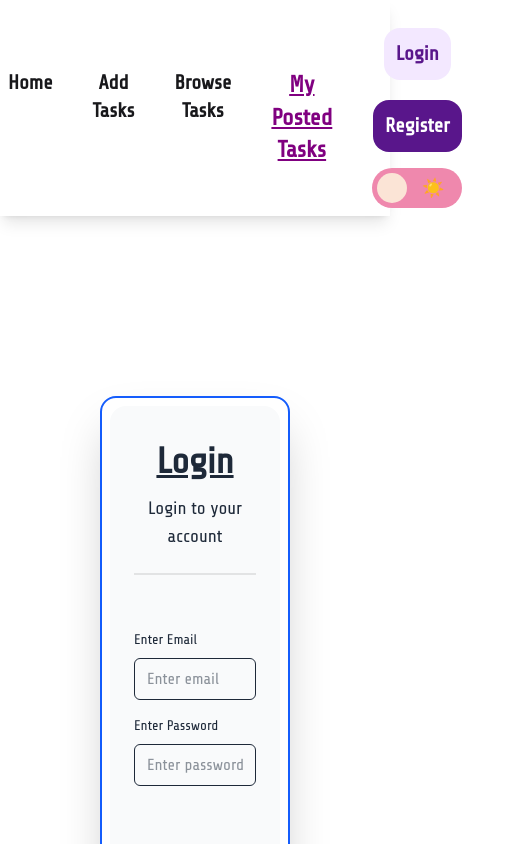
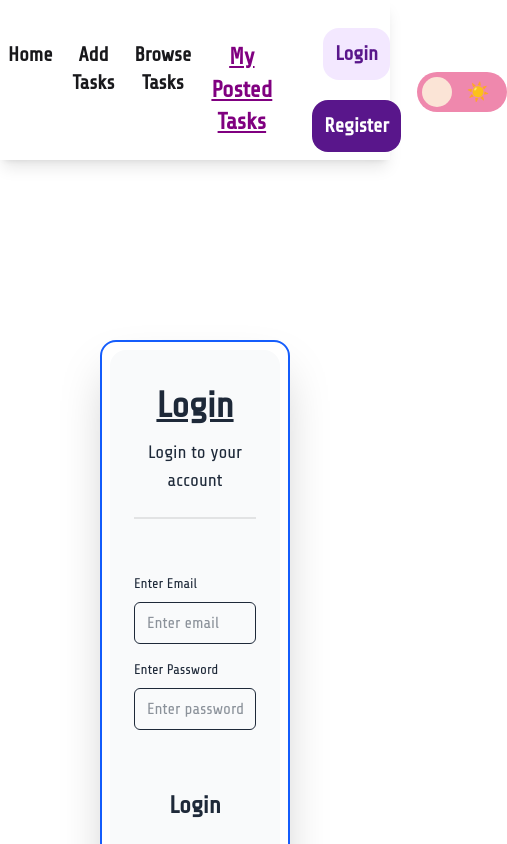
Before and after one commit to nusratmomita/TechGigs_Client, a React (Vite) app: page /login in a window 390 px wide. Shown: the top 844 px of the page, 507 px wide, since content can reach past the window. Built offline with nearby package versions, Linux system fonts and the light colour scheme; no server answers.

Commit message:
Improved Nvabar section

```diff
--- a/src/Components/Header/Header.jsx
+++ b/src/Components/Header/Header.jsx
@@ -10,9 +10,6 @@ import ReactSwitch from 'react-switch';
 
 const Header = ({toggleTheme, theme}) => {
   const {user,handleLogout} = useContext(authContext);
-  // console.log(user.displayName)
-  // console.log(user.email)
-  // console.log(user.email)
 
   const links = (
     <>
@@ -42,19 +39,18 @@ const Header = ({toggleTheme, theme}) => {
             <img className="w-35 h-25" src={siteLogo} alt="siteLogo" />
             <h1 className="mt-10 -ml-5 text-4xl font-bold">Tech<span className="underline text-purple-700">Gigs</span></h1>
         </div>
-        <ul className="navLinks mt-5 text-xl font-bold flex gap-10">
+        <ul className="navLinks mt-5 text-xl font-bold flex gap-5 lg:whitespace-nowrap">
             {
                 links
             }
         </ul>
-        <div className="flex gap-4 flex-col lg:flex-row justify-center items-center">
-
+        <div className="flex gap-4 flex-row lg:flex-row justify-center items-center">
           {
             user && user?.email ?
             <div>
                 <button className="" popoverTarget="popover-1" style={{ anchorName: "--anchor-1" }}>
                   {
-                    user?.photoURL ? <img className="w-20 h-20"src={user.photoURL} alt="userImg" /> :
+                    user?.photoURL ? <img className="lg:w-10 lg:h-10 lg:rounded-full mt-7"src={user.photoURL} alt="userImg" /> :
                     <img className="w-20 h-20" src={defaultUserImg} alt="userImg" />
                   }
                   </button>
@@ -106,7 +102,7 @@ const Header = ({toggleTheme, theme}) => {
             handleDiameter={30}
             height={40}
             width={90}
-            className="react-switch"
+            className="react-switch mt-6"
             />
         </div>
     </div>
```
Also changed, not shown: src/assets/SiteLogo.png, src/assets/SiteLogoDe.png (added).
